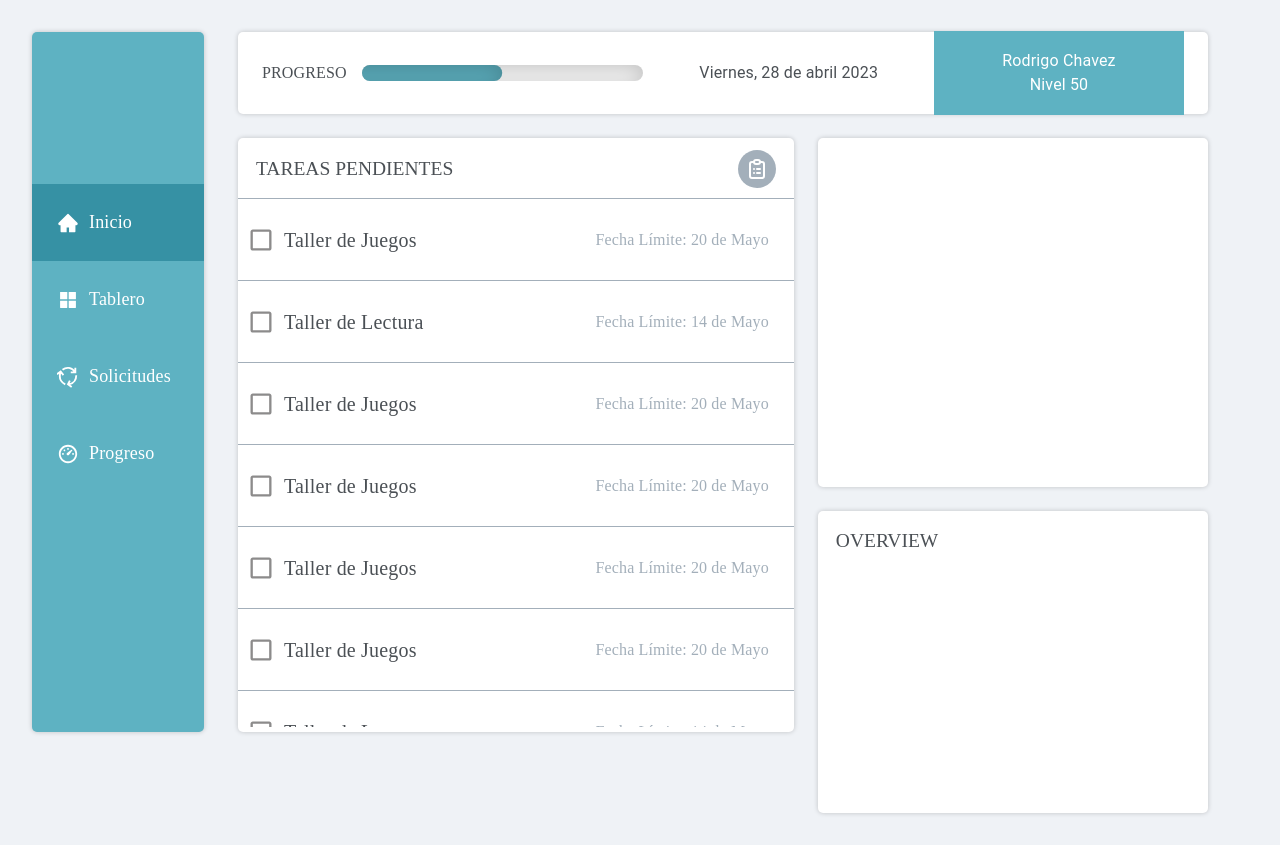
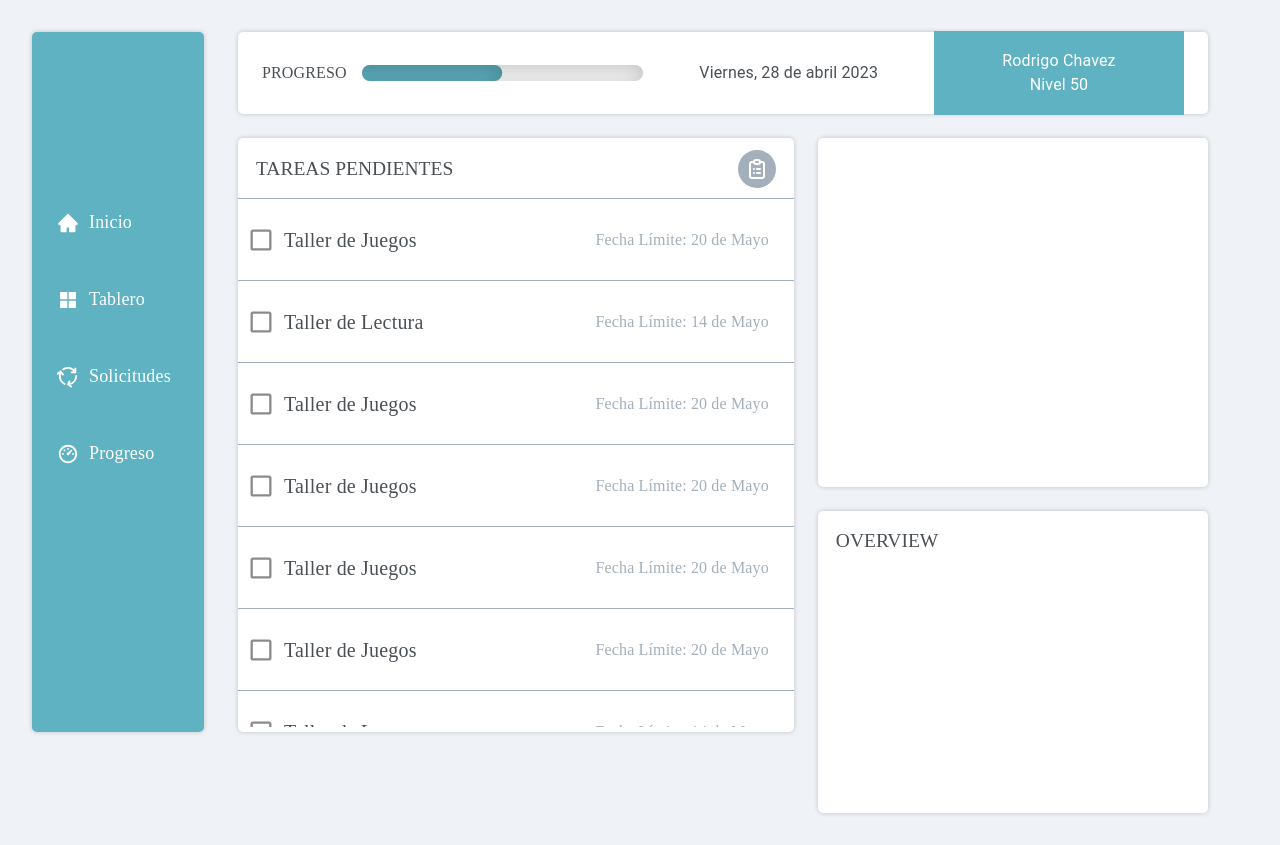
Before and after one commit to mateobv07/Reto-Gestion-Imaginantes, a React (Vite) app in the folder client/GestionImaginantes-Front/: page /tablero in a window 1280 px wide. Built offline with nearby package versions, Linux system fonts and the light colour scheme.

Commit message:
SideBar Arregalda

```diff
--- a/client/GestionImaginantes-Front/src/components/PendingTask/PendPopUp/styles.css
+++ b/client/GestionImaginantes-Front/src/components/PendingTask/PendPopUp/styles.css
@@ -70,6 +70,7 @@
   justify-content: space-between;
   padding-left: 36px;
   padding-right: 35px;
+  cursor: pointer;
 }
 /*Boton de cambiado*/
 .popup-button-change{
@@ -83,6 +84,7 @@
   font-size: 20px !important;
   color: #ffffff;
   background-color: #A3AFBA;
+  cursor: pointer;
 }
 /*Boton de realizado*/
 .popup-button-done{
@@ -96,6 +98,7 @@
   font-size: 20px !important;
   color: #ffffff;
   background-color: #5EB2C2;
+  cursor: pointer;
 }
 /*----------------------Comentario-----------------------*/
 .popup-comment-container{
--- a/client/GestionImaginantes-Front/src/components/SideBar/SideBar.jsx
+++ b/client/GestionImaginantes-Front/src/components/SideBar/SideBar.jsx
@@ -1,4 +1,4 @@
-import React, { useState } from "react";
+import React, { useState, useEffect } from "react";
 import { Typography, List, ListItem, ListItemButton, ListItemIcon, Box } from "@mui/material";
 import { AiFillHome, AiFillAppstore } from 'react-icons/ai';
 import { GrCycle } from 'react-icons/gr';
@@ -8,15 +8,23 @@ import './styles.css'
 
 const SideBar = () => {
   const navigate = useNavigate();
-  const [selectedOption, setSelectedOption] = useState('/');
+  const [selectedOption, setSelectedOption] = useState('');
 
   const logOut = () => {
     localStorage.clear();
     navigate('/auth');
   };
 
+  useEffect(() => {
+    const storedOption = localStorage.getItem('selectedOption');
+    if (storedOption) {
+      setSelectedOption(storedOption);
+    }
+  }, []);
+
   const handleOptionClick = (option) => {
     setSelectedOption(option);
+    localStorage.setItem('selectedOption', option);
     navigate(option);
   };
 
```
